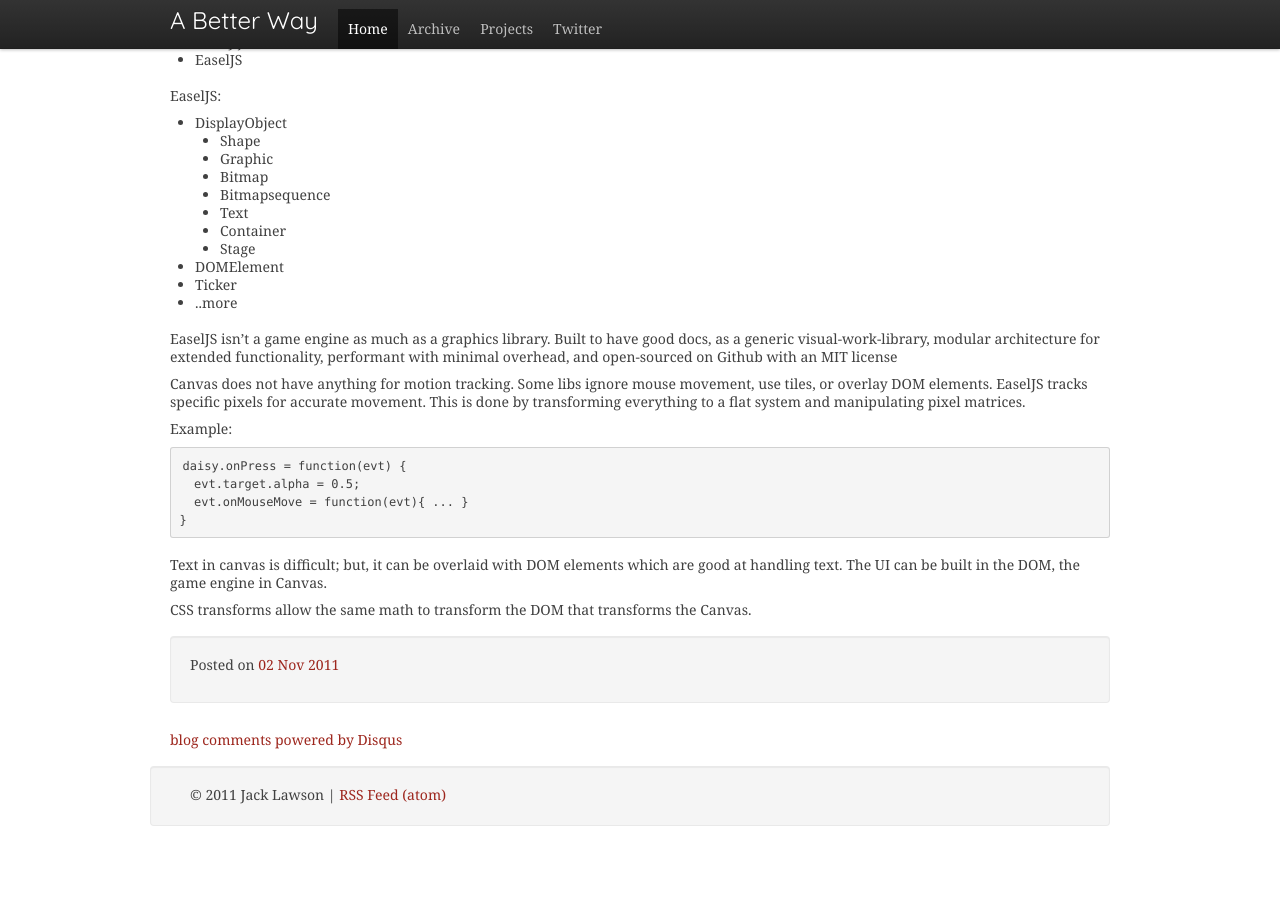
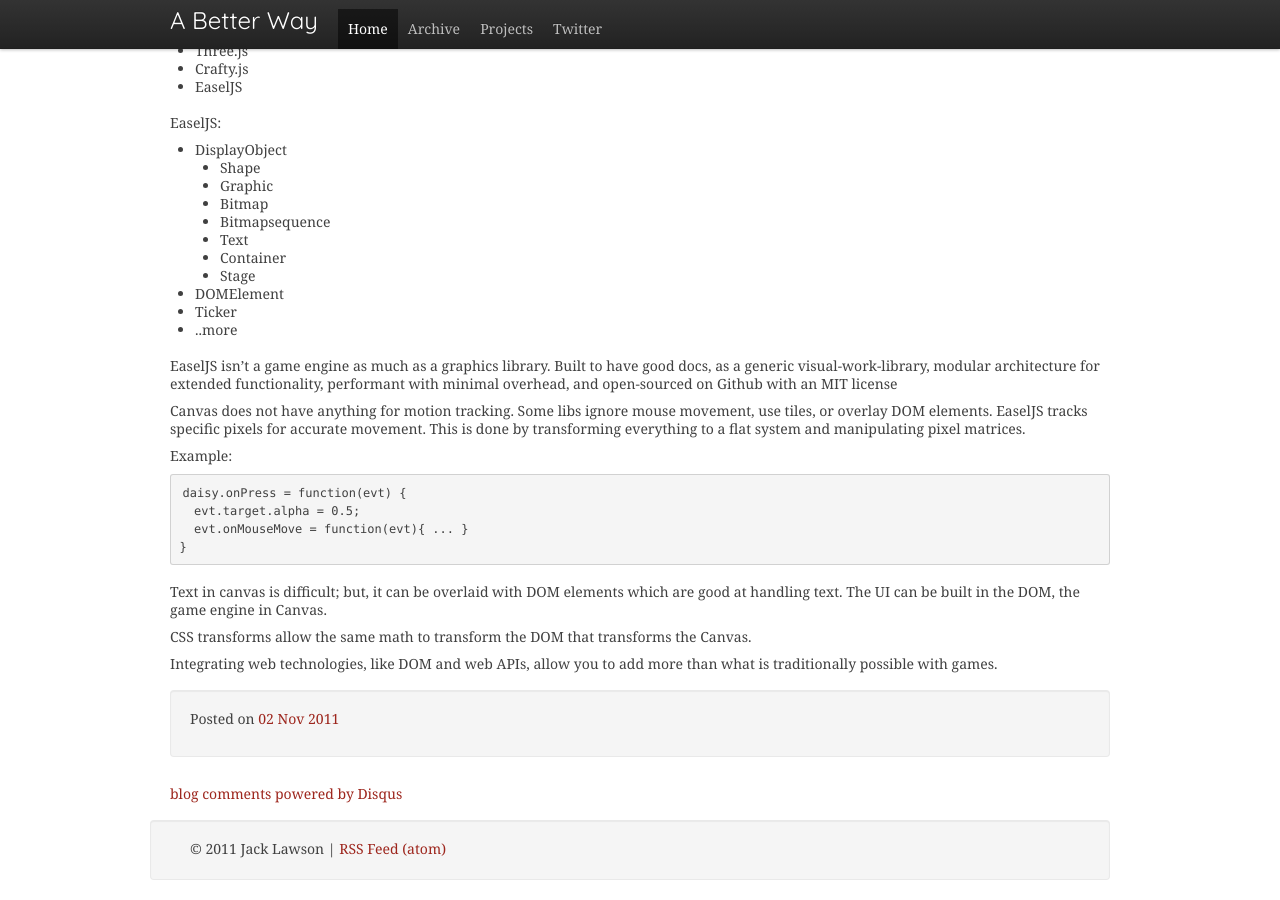
Before and after one commit to ajacksified/ajacksified.github.com, a Jekyll site: the page built from _posts/2011-11-02-new-game-conf-liveblog-2.markdown, in a window 1280 px wide and 900 px high, scrolled down 2297 px. Built offline with Jekyll 4.4.1, drawn with Linux system fonts in a browser that asks for light colours; nearby versions of some CDN libraries; some web fonts are replaced; Markdown is read by kramdown in place of the engine named in the settings; comment, search, counter and statistics services are not loaded; before the commit the page ends 3143 px from its top, so only the background shows below that.

Commit message:
Day 2 - keynote

```diff
--- a/_posts/2011-11-01-new-game-conf-liveblog.markdown
+++ b/_posts/2011-11-01-new-game-conf-liveblog.markdown
@@ -6,6 +6,8 @@
 categories:
 - html5
 ---
+
+[Day 2](http://thejacklawson.com/2011/11/new-game-conf-liveblog-2/index.html)
 
 This is a live blog for the first official day of
 [New Game Conference](http://www.newgameconf.com). I'll keep quick notes during
--- a/_posts/2011-11-02-new-game-conf-liveblog-2.markdown
+++ b/_posts/2011-11-02-new-game-conf-liveblog-2.markdown
@@ -189,3 +190,6 @@
 
 CSS transforms allow the same math to transform the DOM that transforms the
 Canvas.
+
+Integrating web technologies, like DOM and web APIs, allow you to add more than
+what is traditionally possible with games.
```
Also changed, not shown: other parts of _posts/2011-11-02-new-game-conf-liveblog-2.markdown (+1 -0 lines).
